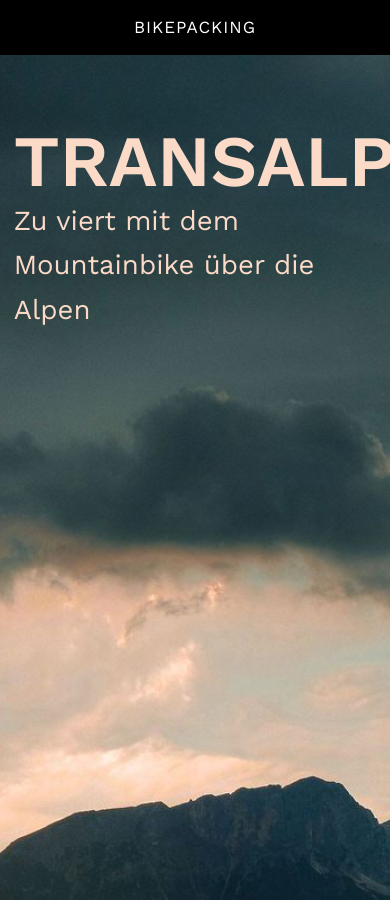
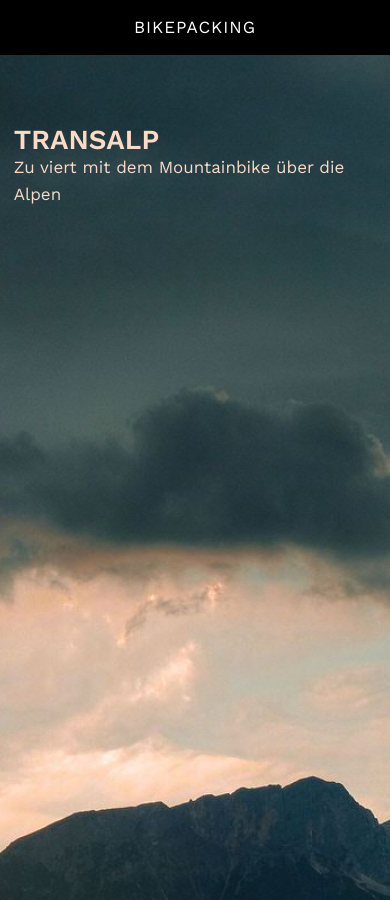
Before and after one commit to ulfschneider/bikepacking, a Jekyll site: the page built from _posts/2018-07-23-transalp.md, in a window 390 px wide and 900 px high. Built offline with Jekyll 4.4.1, drawn with Linux system fonts in a browser that asks for light colours.

Commit message:
Reduce banner font on small screen and correct center-align

```diff
--- a/_sass/layout.scss
+++ b/_sass/layout.scss
@@ -74,6 +74,7 @@
 
 .align-center {
     text-align:center;
+    text-indent:0;
 }
 
 header {
@@ -204,3 +205,16 @@ header {
 
     }
 }
+
+@media screen and (max-width: $content-width) {
+    .banner {
+        .title {
+            h1 {
+                font-size:$spacing-1;
+            }
+            .sub-title {
+                font-size:1em;
+            }
+        }
+    }
+}
```
Also changed, not shown: 2 other files.
